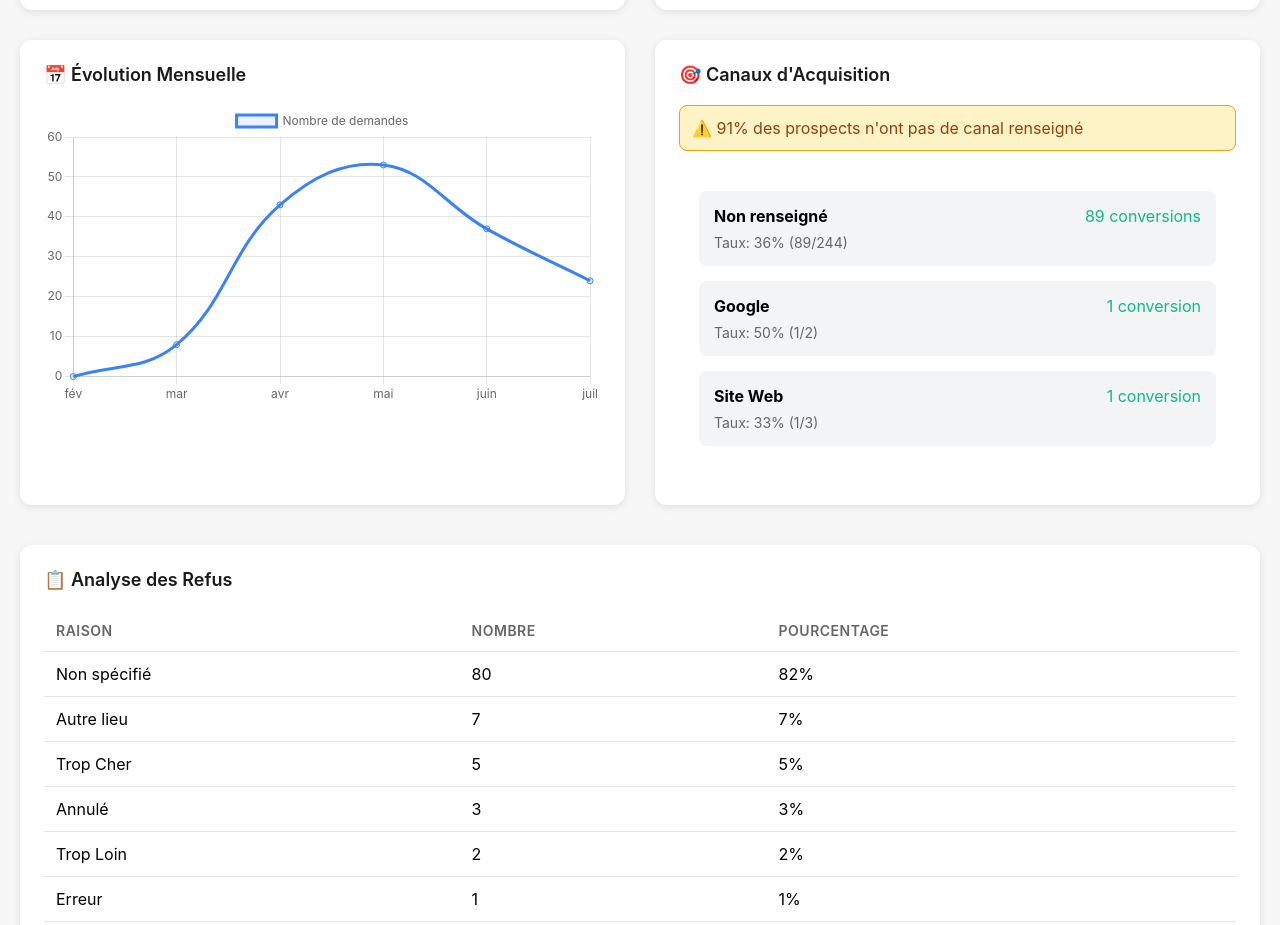
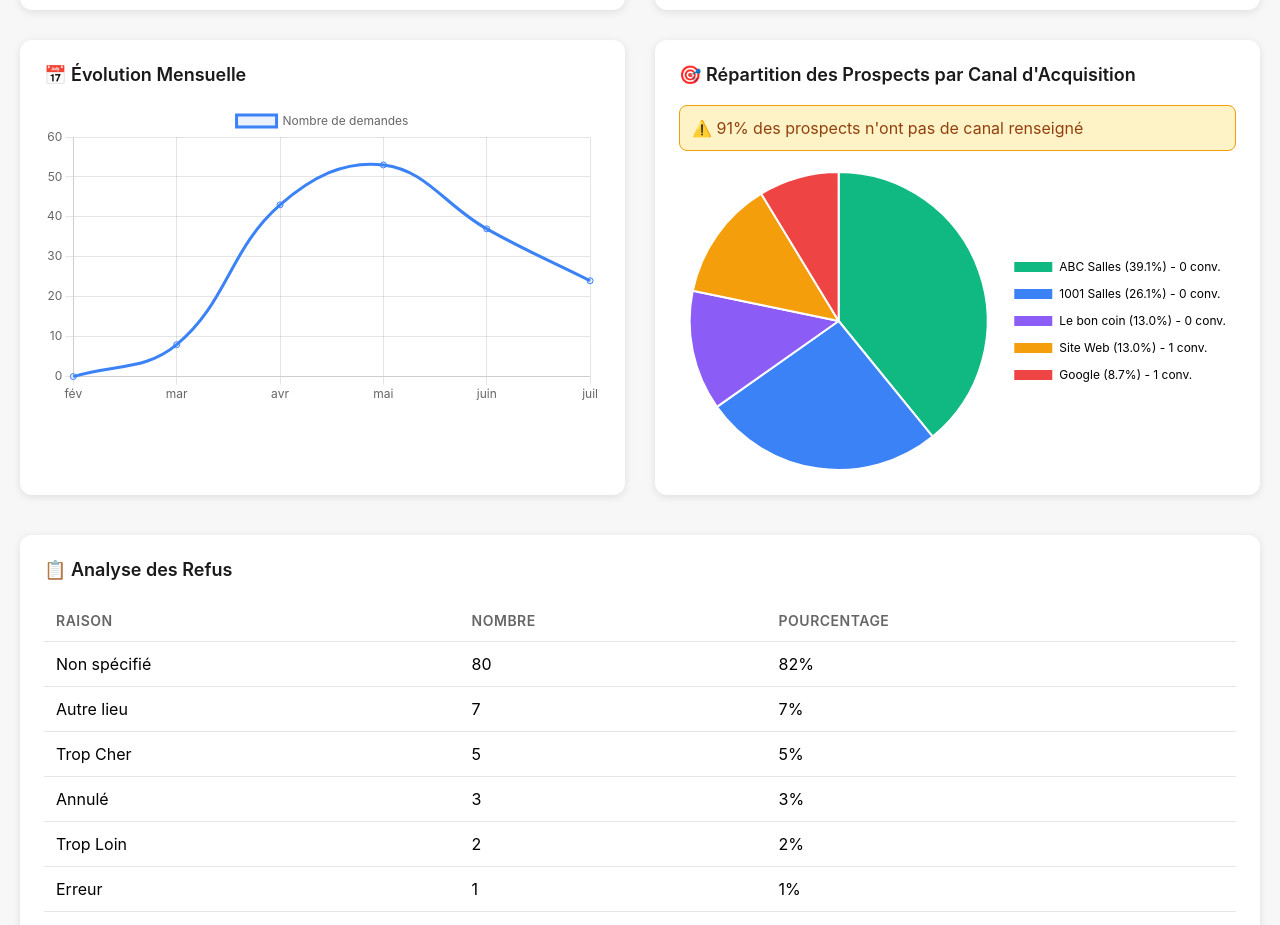
Before and after one commit to Eyosse/dashboard-notion, a website: page index.html in a window 1280 px wide. Shown: the part 828-1753 px from the top of the page. Drawn offline with nearby package versions, Linux system fonts and the light colour scheme.

Commit message:
Fix : barre de la légende des canaux d'acquisition

```diff
--- a/index.html
+++ b/index.html
@@ -3,7 +3,7 @@
 <head>
 	<meta charset="UTF-8">
 	<meta name="viewport" content="width=device-width, initial-scale=1.0">
-	<title>Dashboard Commercial - 25/07/2025 12:09:54</title>
+	<title>Dashboard Commercial - 25/07/2025 12:48:20</title>
 	<script src="https://cdn.jsdelivr.net/npm/chart.js"></script>
 	<style>
 		* {
@@ -194,13 +194,19 @@
 			font-size: 14px;
 			color: #666;
 		}
+
+		/* Style pour les légendes barrées */
+		.chartjs-legend li.hidden {
+			text-decoration: line-through;
+			opacity: 0.5;
+		}
 	</style>
 </head>
 <body>
 	<div class="dashboard">
 		<div class="header">
 			<h1>📊 Dashboard Commercial</h1>
-			<div class="last-update">Dernière mise à jour: 25/07/2025 12:09:54</div>
+			<div class="last-update">Dernière mise à jour: 25/07/2025 12:48:20</div>
 		</div>
 
 		<!-- KPIs Principaux -->
@@ -262,43 +268,11 @@
 			</div>
 
 			<div class="chart-container">
-				<h3 class="chart-title">🎯 Canaux d'Acquisition</h3>
+				<h3 class="chart-title">🎯 Répartition des Prospects par Canal d'Acquisition</h3>
 				<div class="warning-box">
 						<p>⚠️ 91% des prospects n'ont pas de canal renseigné</p>
 					</div>
-				<div class="simple-stats">
-
-									<div class="stat-item">
-										<div class="stat-header">
-											<strong>Non renseigné</strong>
-											<span style="color: #10b981;">89 conversions</span>
-										</div>
-										<div class="stat-detail">
-											Taux: 36% (89/244)
-										</div>
-									</div>
-
-									<div class="stat-item">
-										<div class="stat-header">
-											<strong>Google</strong>
-											<span style="color: #10b981;">1 conversion</span>
-										</div>
-										<div class="stat-detail">
-											Taux: 50% (1/2)
-										</div>
-									</div>
-
-									<div class="stat-item">
-										<div class="stat-header">
-											<strong>Site Web</strong>
-											<span style="color: #10b981;">1 conversion</span>
-										</div>
-										<div class="stat-detail">
-											Taux: 33% (1/3)
-										</div>
-									</div>
-
-						</div>
+				<canvas id="channelChart"></canvas>
 			</div>
 		</div>
 
@@ -363,7 +337,7 @@
 		Chart.defaults.font.family = '-apple-system, BlinkMacSystemFont, "Segoe UI", Roboto, sans-serif';
 
 		// Données pour les graphiques
-		const kpis = {"total":267,"successRate":34,"failureRate":37,"noResponseRate":11,"avgCalls":"3.7","avgPrice":796,"venueStats":{"Rooftop":{"total":199,"success":89},"Tama":{"total":70,"success":2}},"topChannels":[["Non renseigné",89]],"channelStats":{"ABC Salles":{"conversions":0,"total":9,"rate":0},"1001 Salles":{"conversions":0,"total":6,"rate":0},"Non renseigné":{"conversions":89,"total":244,"rate":36},"Google":{"conversions":1,"total":2,"rate":50},"Le bon coin":{"conversions":0,"total":3,"rate":0},"Site Web":{"conversions":1,"total":3,"rate":33}},"topChannelsByRate":[["Non renseigné",{"conversions":89,"total":244,"rate":36}]],"missingChannelRate":91,"monthlyData":{"fév":0,"mar":8,"avr":43,"mai":53,"juin":37,"juil":24},"refusalReasons":{"Autre lieu":7,"Non spécifié":80,"Trop Loin":2,"Trop Cher":5,"Annulé":3,"Erreur":1},"tooExpensiveRate":5,"lastUpdate":"25/07/2025 12:09:54"};
+		const kpis = {"total":267,"successRate":34,"failureRate":37,"noResponseRate":11,"avgCalls":"3.7","avgPrice":796,"venueStats":{"Rooftop":{"total":199,"success":89},"Tama":{"total":70,"success":2}},"topChannels":[["ABC Salles",{"conversions":0,"total":9,"rate":0}],["1001 Salles",{"conversions":0,"total":6,"rate":0}],["Le bon coin",{"conversions":0,"total":3,"rate":0}],["Site Web",{"conversions":1,"total":3,"rate":33}],["Google",{"conversions":1,"total":2,"rate":50}]],"channelStats":{"ABC Salles":{"conversions":0,"total":9,"rate":0},"1001 Salles":{"conversions":0,"total":6,"rate":0},"Non renseigné":{"conversions":89,"total":244,"rate":36},"Google":{"conversions":1,"total":2,"rate":50},"Le bon coin":{"conversions":0,"total":3,"rate":0},"Site Web":{"conversions":1,"total":3,"rate":33}},"topChannelsByRate":[["Non renseigné",{"conversions":89,"total":244,"rate":36}]],"missingChannelRate":91,"monthlyData":{"fév":0,"mar":8,"avr":43,"mai":53,"juin":37,"juil":24},"refusalReasons":{"Autre lieu":7,"Non spécifié":80,"Trop Loin":2,"Trop Cher":5,"Annulé":3,"Erreur":1},"tooExpensiveRate":5,"lastUpdate":"25/07/2025 12:48:20"};
 
 		// Graphique des statuts
 		new Chart(document.getElementById('statusChart'), {
@@ -459,47 +433,123 @@
 			}
 		});
 
-		// Graphique des canaux (version améliorée)
-		if (kpis.topChannels.length > 2) {
+		// Graphique des canaux en CAMEMBERT (pie chart) - Volume avec conversions dans la légende
+		if (kpis.topChannels.length > 0) {
 			const ctx = document.getElementById('channelChart');
-			const channelData = kpis.topChannels.map(c => c[1]);
-			const channelLabels = kpis.topChannels.map(c => {
-				const stats = kpis.channelStats[c[0]];
-				return stats ? c[0] + ' (' + stats.rate + '%)' : c[0];
-			});
+			// Utiliser le volume total (pas les conversions)
+			const channelData = kpis.topChannels.map(c => c[1].total);
+			const channelLabels = kpis.topChannels.map(c => c[0]);
+
+			// Couleurs pour le camembert
+			const colors = [
+				'#10b981', // Vert
+				'#3b82f6', // Bleu
+				'#8b5cf6', // Violet
+				'#f59e0b', // Orange
+				'#ef4444', // Rouge
+				'#6366f1', // Indigo
+				'#14b8a6', // Teal
+				'#f97316', // Orange foncé
+				'#a78bfa', // Violet clair
+				'#60a5fa'  // Bleu clair
+			];
 
 			new Chart(ctx, {
-				type: 'horizontalBar',
+				type: 'pie',
 				data: {
 					labels: channelLabels,
 					datasets: [{
-						label: 'Conversions',
 						data: channelData,
-						backgroundColor: ['#10b981', '#3b82f6', '#8b5cf6', '#f59e0b', '#ef4444']
+						backgroundColor: colors.slice(0, channelData.length),
+						borderWidth: 2,
+						borderColor: '#fff'
 					}]
 				},
 				options: {
 					responsive: true,
 					maintainAspectRatio: false,
-					indexAxis: 'y',
-					scales: {
-						x: {
-							beginAtZero: true,
-							ticks: {
-								precision: 0
+					plugins: {
+						legend: {
+							position: 'right',
+							labels: {
+								padding: 15,
+								font: {
+									size: 12
+								},
+								generateLabels: function(chart) {
+									const data = chart.data;
+									if (data.labels.length && data.datasets.length) {
+										const dataset = data.datasets[0];
+										const meta = chart.getDatasetMeta(0);
+										const total = dataset.data.reduce((a, b) => a + b, 0);
+
+										return data.labels.map((label, i) => {
+											const value = dataset.data[i];
+											const percentage = ((value / total) * 100).toFixed(1);
+											const stats = kpis.channelStats[label];
+											const conversions = stats ? stats.conversions : 0;
+
+											// Vérifier si l'élément est caché
+											const hidden = meta.data && meta.data[i] && meta.data[i].hidden;
+
+											// Afficher : Canal (X%) - Y conversions
+											return {
+												text: label + ' (' + percentage + '%) - ' + conversions + ' conv.',
+												fillStyle: dataset.backgroundColor[i],
+												strokeStyle: dataset.borderColor || '#fff',
+												lineWidth: dataset.borderWidth || 0,
+												hidden: hidden,
+												index: i,
+												// Style pour les éléments cachés
+												textDecoration: hidden ? 'line-through' : '',
+												fontColor: hidden ? 'rgba(0,0,0,0.4)' : ''
+											};
+										});
+									}
+									return [];
+								}
+							},
+							onClick: function(e, legendItem, legend) {
+								const index = legendItem.index;
+								const chart = legend.chart;
+								const meta = chart.getDatasetMeta(0);
+
+								// Toggle la visibilité
+								meta.data[index].hidden = !meta.data[index].hidden;
+
+								// Mettre à jour le style de la légende
+								legendItem.hidden = meta.data[index].hidden;
+
+								// Ajouter/retirer la classe pour le style barré
+								if (meta.data[index].hidden) {
+									legendItem.textDecoration = 'line-through';
+									legendItem.fontColor = 'rgba(0,0,0,0.4)';
+								} else {
+									legendItem.textDecoration = '';
+									legendItem.fontColor = '';
+								}
+
+								// Redessiner le graphique
+								chart.update();
 							}
-						}
-					},
-					plugins: {
+						},
 						tooltip: {
 							callbacks: {
-								afterLabel: function(context) {
-									const channel = kpis.topChannels[context.dataIndex][0];
+								label: function(context) {
+									const channel = context.label;
+									const value = context.parsed;
 									const stats = kpis.channelStats[channel];
+									const total = context.dataset.data.reduce((a, b) => a + b, 0);
+									const percentage = ((value / total) * 100).toFixed(1);
+
 									if (stats) {
-										return 'Taux de conversion: ' + stats.rate + '%\nTotal prospects: ' + stats.total;
+										return [
+											channel + ': ' + value + ' prospects (' + percentage + '%)',
+											'Conversions: ' + stats.conversions,
+											'Taux de conversion: ' + stats.rate + '%'
+										];
 									}
-									return '';
+									return channel + ': ' + value + ' prospects (' + percentage + '%)';
 								}
 							}
 						}
```
Also changed, not shown: update_data.js (+117 -55 lines).
